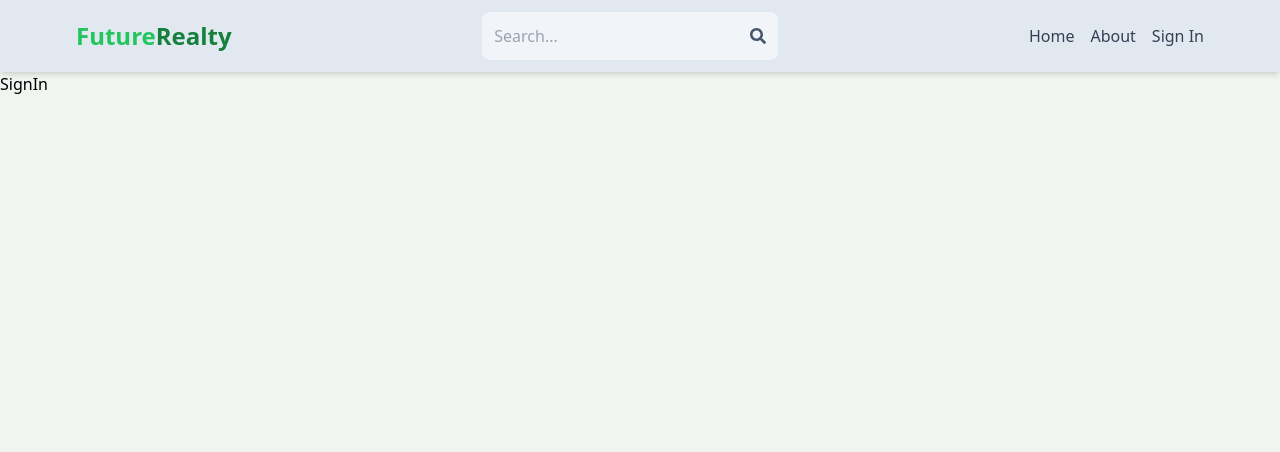
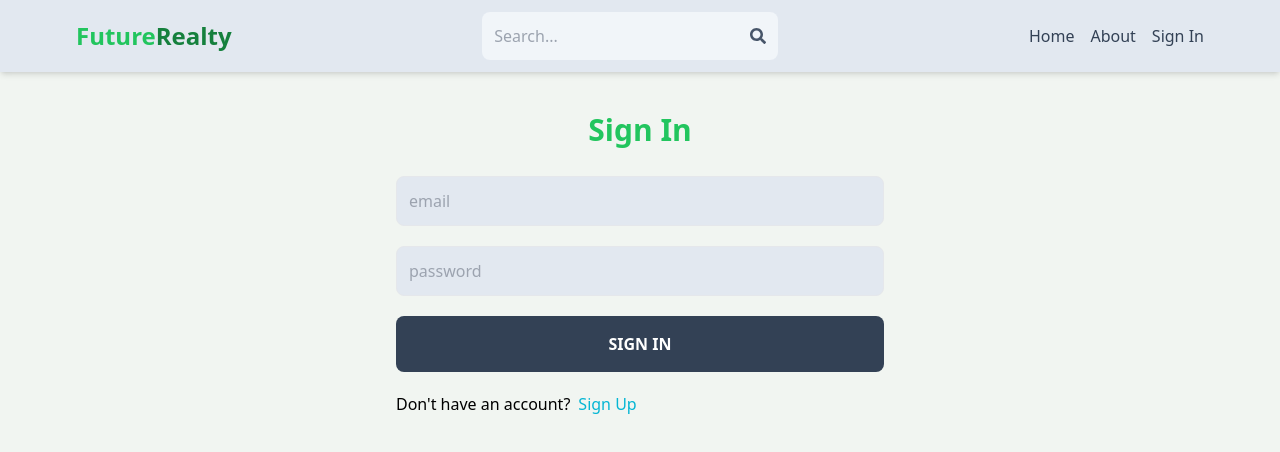
Before and after one commit to guna1202/mern-real_estate, a React (Vite) app in the folder client/: page /sign-in in a window 1280 px wide. Shown: the top 452 px of the page. Built offline with nearby package versions, Linux system fonts and the light colour scheme.

Commit message:
complete sign in page functionality

```diff
--- a/client/src/pages/SignIn.jsx
+++ b/client/src/pages/SignIn.jsx
@@ -1,7 +1,83 @@
-import React from "react";
+import React, { useState } from "react";
+import { Link, useNavigate } from "react-router-dom";
 
 const SignIn = () => {
-  return <div>SignIn</div>;
+  const [formData, setFormData] = useState({});
+  const [error, setError] = useState(null);
+  const [loading, setLoading] = useState(false);
+
+  const navigate = useNavigate();
+
+  const handleChange = (event) => {
+    setFormData({
+      ...formData,
+      [event.target.id]: event.target.value,
+    });
+  };
+
+  const handleSubmit = async (event) => {
+    event.preventDefault();
+    try {
+      setLoading(true);
+      const res = await fetch("/api/auth/signin", {
+        method: "POST",
+        headers: {
+          "Content-Type": "application/json",
+        },
+        body: JSON.stringify(formData),
+      });
+      const data = await res.json();
+
+      if (data.success === "false") {
+        setLoading(false);
+        setError(data.message);
+        return;
+      }
+      setLoading(false);
+      setError(null);
+      navigate("/");
+    } catch (error) {
+      setLoading(false);
+      setError(data.message);
+    }
+  };
+
+  return (
+    <div className="p-3 max-w-lg mx-auto">
+      <h1 className="text-3xl text-center font-bold my-7 text-green-500">
+        Sign In
+      </h1>
+      <form className="flex flex-col gap-5" onSubmit={handleSubmit}>
+        <input
+          type="email"
+          placeholder="email"
+          className="border bg-slate-200 p-3 rounded-lg"
+          id="email"
+          onChange={handleChange}
+        />
+        <input
+          type="password"
+          placeholder="password"
+          className="border bg-slate-200 p-3 rounded-lg"
+          id="password"
+          onChange={handleChange}
+        />
+        <button
+          disabled={loading}
+          className="uppercase p-4 bg-slate-700 text-white font-semibold hover:opacity-80 rounded-lg disabled:opacity-60"
+        >
+          {loading ? "Loading..." : "sign in"}
+        </button>
+      </form>
+      <div className="flex mt-5 gap-2">
+        <p>Don't have an account? </p>
+        <Link to={"/sign-up"}>
+          <span className="text-cyan-500">Sign Up</span>
+        </Link>
+      </div>
+      {error && <p className="text-red-600 mt-5">{error}</p>}
+    </div>
+  );
 };
 
 export default SignIn;
```
